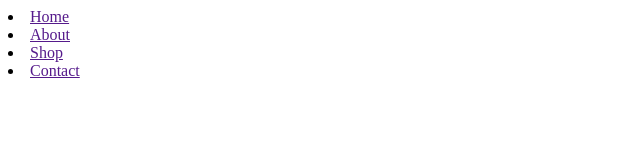
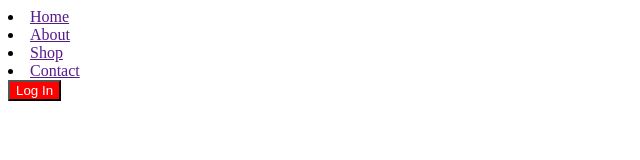
Before and after one commit to Fahim-Chowdhury-Dev/github-learning, a plain HTML site: page index.html in a window 1280 px wide. Shown: the whole page, without its empty margins (0-640 px from the left). Drawn offline with Linux system fonts and the light colour scheme.

Commit message:
added red login button

```diff
--- a/index.html
+++ b/index.html
@@ -14,5 +14,7 @@
     <li><a href="">Contact</a></li>
   </nav>
 
+  <button style="background-color: red; color: white;">Log In</button>
+
 </body>
 </html>
```
